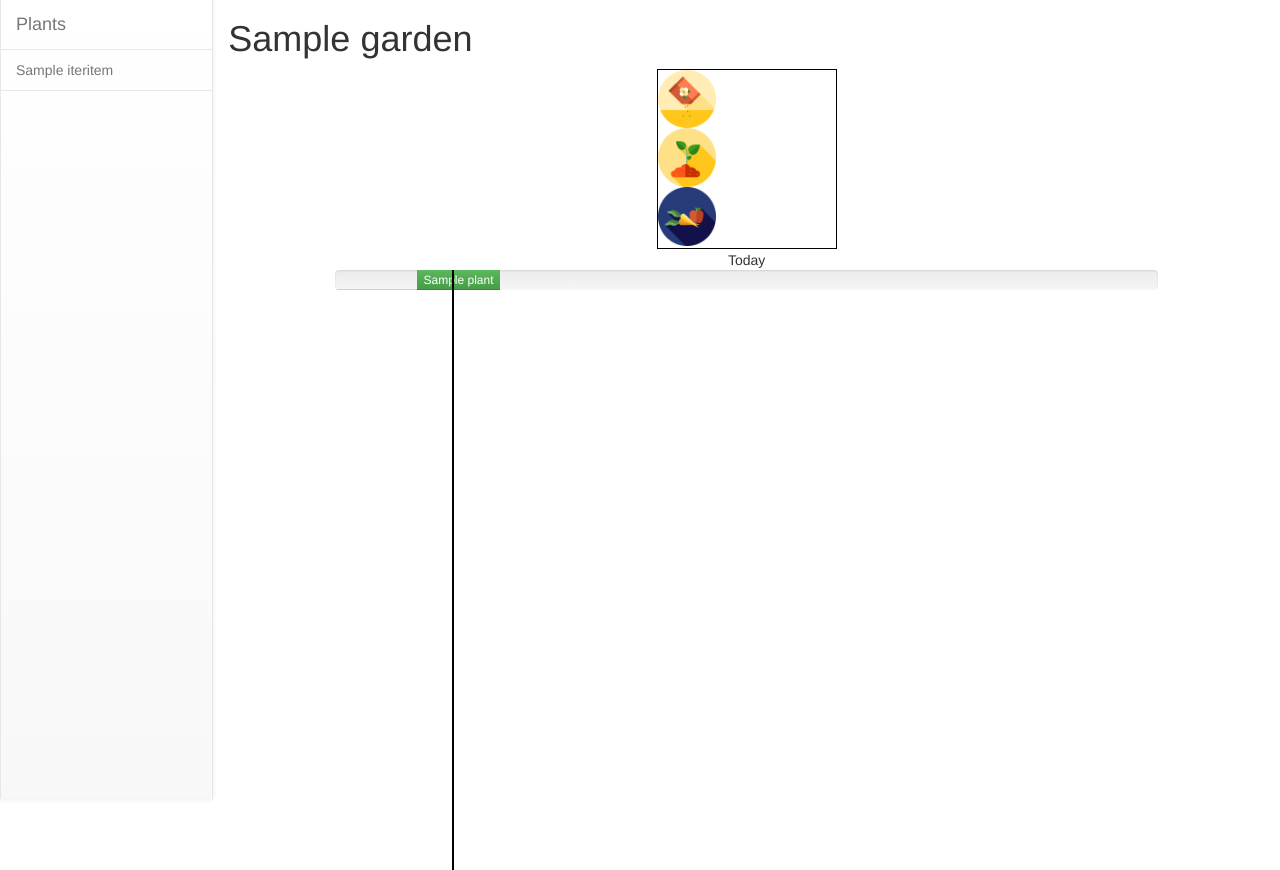
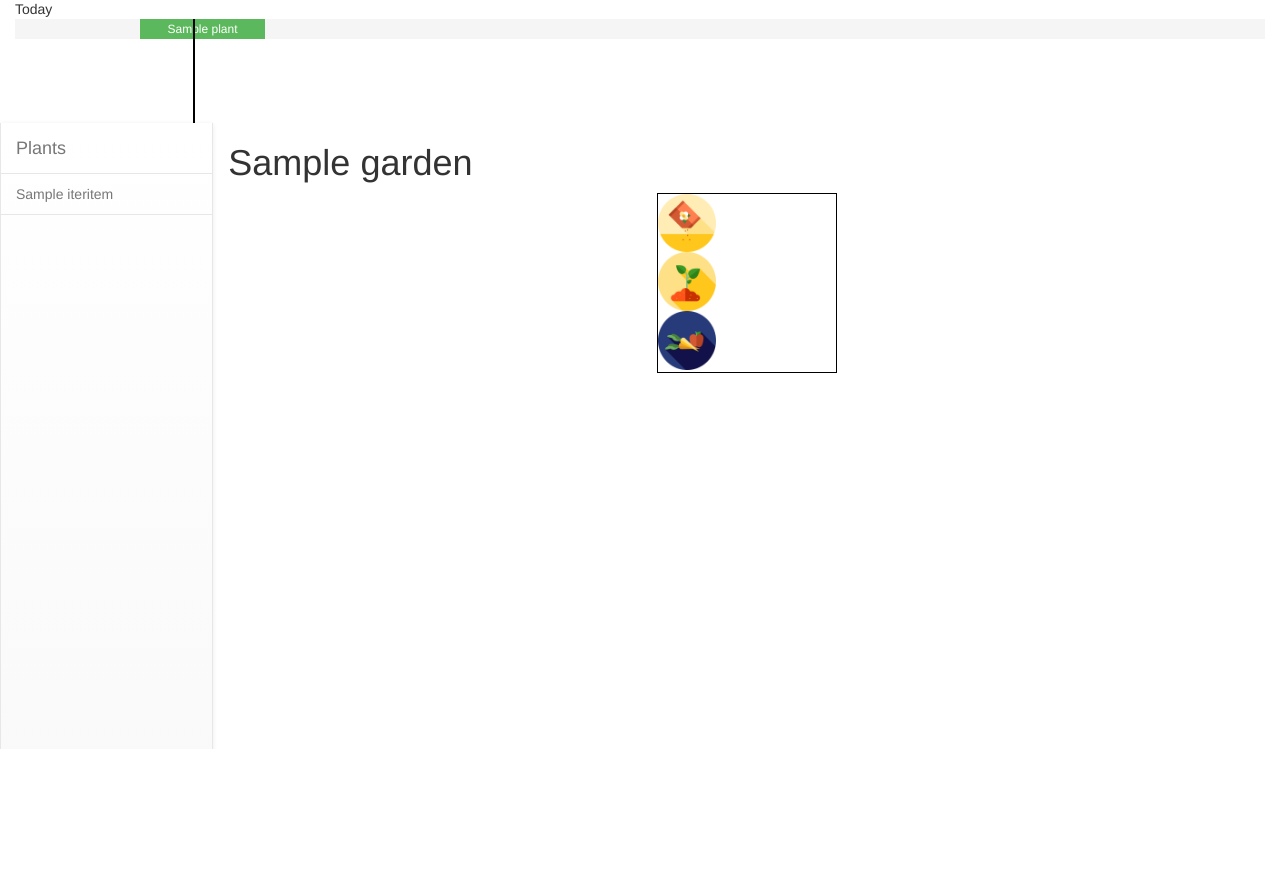
Before and after one commit to jeshuam/square-metre-garden-manager, a Flask app: template smgm/templates/garden.html in a window 1280 px wide. Shown: the part 51-921 px from the top of the page. After the commit the page ends 800 px from the top, so only its background shows below. Run offline with Flask 2, Linux system fonts and the light colour scheme; the template is opened without the code that fills it: most values are stand-ins (such as "Sample title", 1, 10 or a date in 2020); some libraries are stand-ins or nearby versions.

Commit message:
fixed shit

```diff
--- a/smgm/static/js/garden.js
+++ b/smgm/static/js/garden.js
@@ -79,8 +79,8 @@ function ShowSlotInfoPanelFor($slot) {
     // Work out the new width of the progress bar.
     var days_since_start =
         daysApart(_VIEW_DATE, stringToDate(plant.plant_date));
-    var days_total = daysApart(
-        stringToDate(plant.plant_date), stringToDate(plant.harvest_date));
+    var days_total = daysApart(stringToDate(plant.plant_date),
+                               stringToDate(plant.harvest_date));
     var progress = Math.round((days_since_start / days_total) * 100);
 
     // If there is no information panel associated with this slot, then we
@@ -184,6 +184,14 @@ $(function() {
   // Hide the plant information, until someone clicks on a slot.
   $('.plant-info').hide();
 
+  // Make the top thing resizable.
+  $('#slot-bars')
+      .resizable({
+        grid: [0, 21],
+        handles: 's',
+        maxHeight: ($('.slot').length + 1) * 21,
+      });
+
   // When someone clicks on a slot...
   $('div.slot').click(function() { ShowSlotInfoPanelFor($(this)); });
 
@@ -254,7 +262,8 @@ $(function() {
     },
   });
 
-  $('input#view-date').on('input', function() {
+  $('input#view-date')
+      .on('input', function() {
         var $this = $(this);
         var days_diff = parseInt($this.val());
         var new_date = new Date();
@@ -271,14 +280,20 @@ $(function() {
           new_val = dateToString(new_date);
         }
 
-    $('#view-date-text').text(new_val);
         // $('.tooltip .tooltip-inner').text(new_val);
 
         // Move the vertical line.
-    var min = 0;
-    var max = 365 * 2;
-    var percent_done = (days_diff + 365) / max;
+        var min = $(this).attr('min');
+        var max = $(this).attr('max');
+        var percent_done = (days_diff - min) / (max - min);
         $('div.vertical-line .line').css('left', (percent_done * 100) + '%');
+
+        var text_loc = ((percent_done * 100) - 2.5);
+        if (text_loc < 0) {
+          text_log = 0;
+        }
+        $('#view-date-text').text(new_val);
+        $('#view-date-text').css('margin-left', text_loc + '%');
 
         // Change the view date, and then update.
         _VIEW_DATE = new_date;
--- a/smgm/templates/garden.html
+++ b/smgm/templates/garden.html
@@ -50,12 +50,31 @@ div.padding {
 
 div.vertical-line {
     left: 0;
+    padding: 0;
+    margin: 0;
     position: absolute;
     height: 100%;
 }
 
 #view-date-text {
-    text-align: center;
+    /*text-align: center;*/
+}
+
+#slot-bars {
+    height: 124px;
+    overflow: hidden;
+}
+
+div.slot-row .progress {
+    margin-bottom: 1px;
+    box-shadow: none;
+    background-image: none;
+    border-radius: 0px;
+}
+
+div.slot-row .progress-bar {
+    box-shadow: none;
+    background-image: none;
 }
 
 input[type=range] {
@@ -66,7 +85,7 @@ input[type=range] {
 input[type=range]::-webkit-slider-thumb {
   -webkit-appearance: none;
   border: 1px solid #000000;
-  height: 600px;
+  height: 1000px;
   width: 1px;
   /*overflow-y: visible;*/
   /*position: absolute;*/
@@ -86,6 +105,31 @@ var _PLANTS = {{plants_json | safe}};
 {% endblock %}
 
 {% block content %}
+    <div class="row">
+        <div class="col-sm-12 col-lg-12">
+            <div id="slot-bars">
+                <div id="view-date-text">Today</div>
+                <div class="col-sm-12 col-md-12 col-lg-12 vertical-line">
+                    <input type="range" min="-30" max="180" value="0" id="view-date" name="view-date" />
+                </div>
+                <div class="slot-row">
+                    {% for slot in garden.slots %}
+                        {% set slot_id = loop.index0 %}
+                        <div class="progress">
+                            {% for plant in slot %}
+                                {% set progress = garden.ProgressFor(slot_id, loop.index0) %}
+                                <div class="padding progress-bar" style="width: {{ progress[0] }}%"></div>
+                                <div class="progress-bar progress-bar-success" style="width: {{ progress[1] }}%">
+                                    {{ plant.name }}
+                                </div>
+                            {% endfor %}
+                        </div>
+                    {% endfor %}
+                </div>
+            </div>
+        </div>
+    </div>
+
     <div class="row">
         <div class="col-sm-3 col-lg-2">
           <nav class="navbar navbar-default navbar-fixed-side">
@@ -183,32 +227,6 @@ var _PLANTS = {{plants_json | safe}};
         </div>
     </div>
 
-    <div class="row">
-        <div class="col-sm-4 col-lg-3"></div>
-        <div class="col-sm-7 col-lg-8">
-            <div id="slot-bars">
-                <div class="slot-row">
-                    <div id="view-date-text">Today</div>
-                    <div class="col-sm-12 col-md-12 col-lg-12 vertical-line">
-                        <input type="range" min="-30" max="180" value="0" id="view-date" name="view-date" />
-                    </div>
-                    {% for slot in garden.slots %}
-                        {% set slot_id = loop.index0 %}
-                        <div class="progress">
-                            {% for plant in slot %}
-                                {% set progress = garden.ProgressFor(slot_id, loop.index0) %}
-                                <div class="padding progress-bar" style="width: {{ progress[0] }}%"></div>
-                                <div class="progress-bar progress-bar-success" style="width: {{ progress[1] }}%">
-                                    {{ plant.name }}
-                                </div>
-                            {% endfor %}
-                        </div>
-                    {% endfor %}
-                </div>
-            </div>
-        </div>
-    </div>
-
     <div style="display:none">
         <div id="plant-info-template" class="panel panel-primary plant-info">
             <div class="panel-heading"></div>
```
Lines whose indentation alone changed are shown as unchanged.
